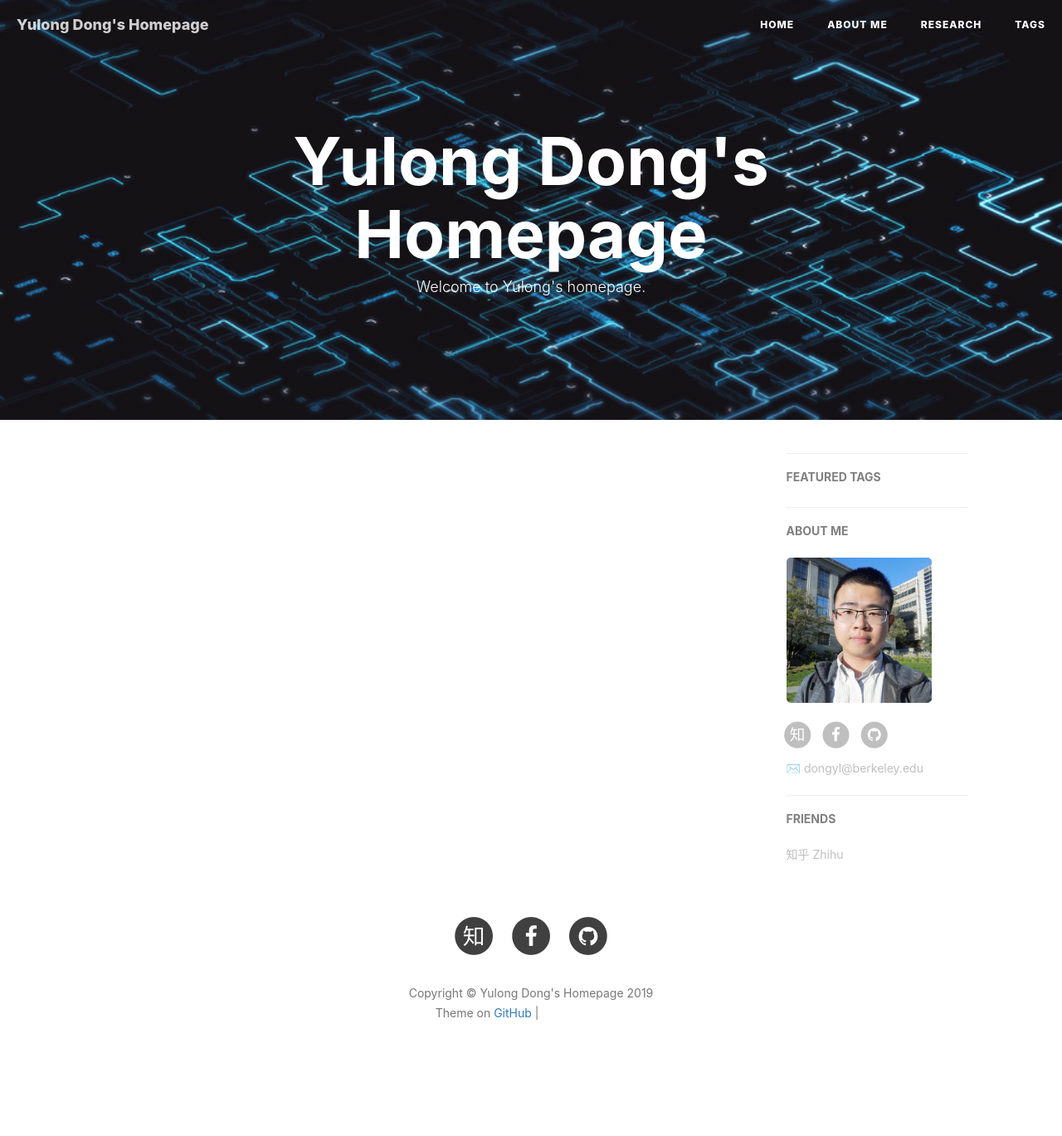
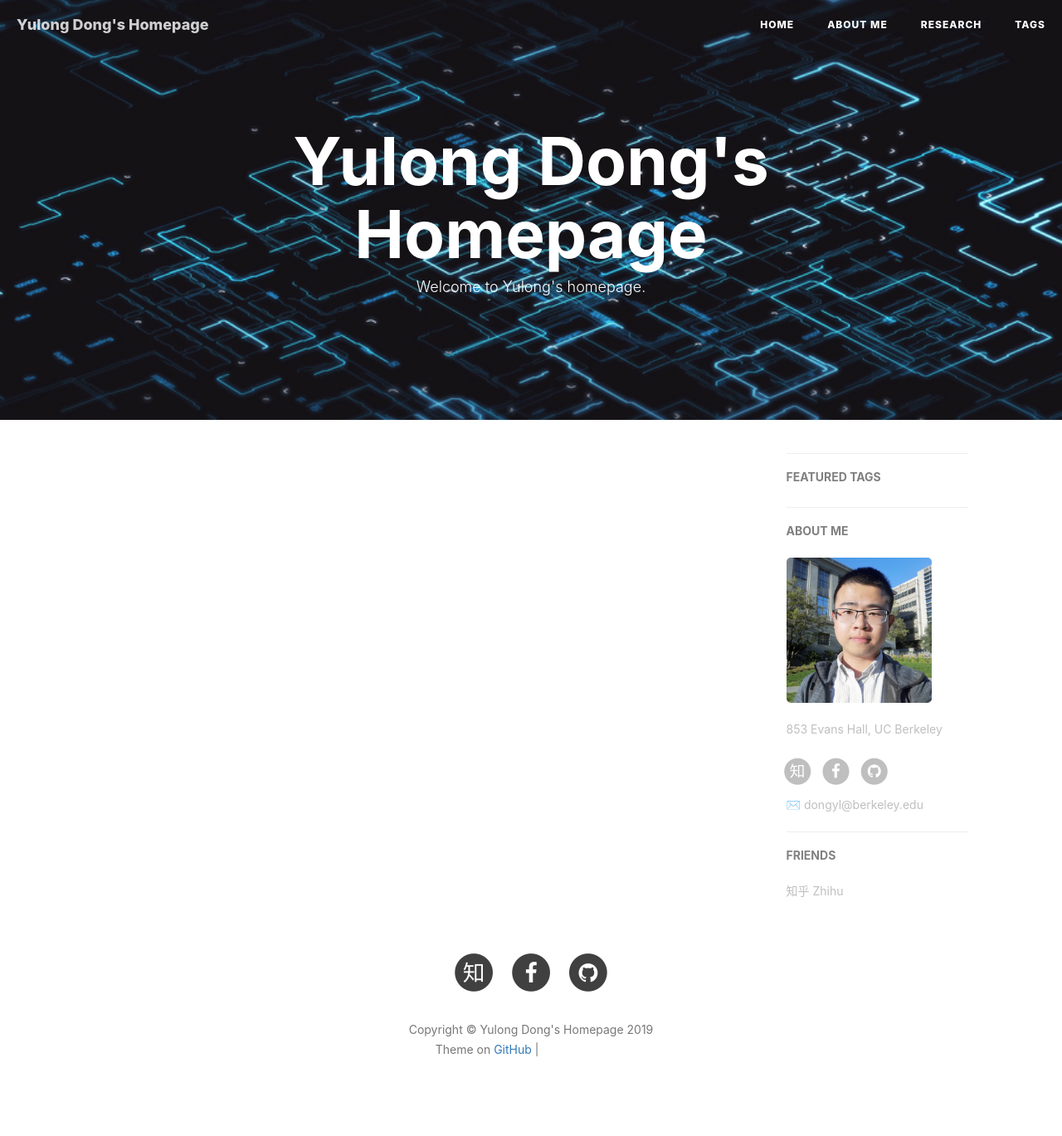
Before and after one commit to dongylaq/dongylaq.github.io, a Jekyll site: the page built from index.html, in a window 1280 px wide. Shown: the whole page at 83% size. Built offline with Jekyll 4.4.1, drawn with Linux system fonts in a browser that asks for light colours; nearby versions of some CDN libraries; the list of posts is cut into pages by our own code; comment, search, counter and statistics services are not loaded; before the commit the page ends 1325 px from its top, so only the background shows below that; grey boxes are pictures that could not be loaded.

Commit message:
Update _config.yml

```diff
--- a/_config.yml
+++ b/_config.yml
@@ -11,7 +11,7 @@ github_repo: "https://github.com/dongylaq/dongylaq.github.io.git" # you code rep
 
 # Sidebar settings
 sidebar: true                           # whether or not using Sidebar.
-sidebar-about-description: ""
+sidebar-about-description: "853 Evans Hall, UC Berkeley"
 sidebar-avatar: /img/IMG_0144.jpg      # use absolute URL, seeing it's used in both `/` and `/about/`
 
 
```
